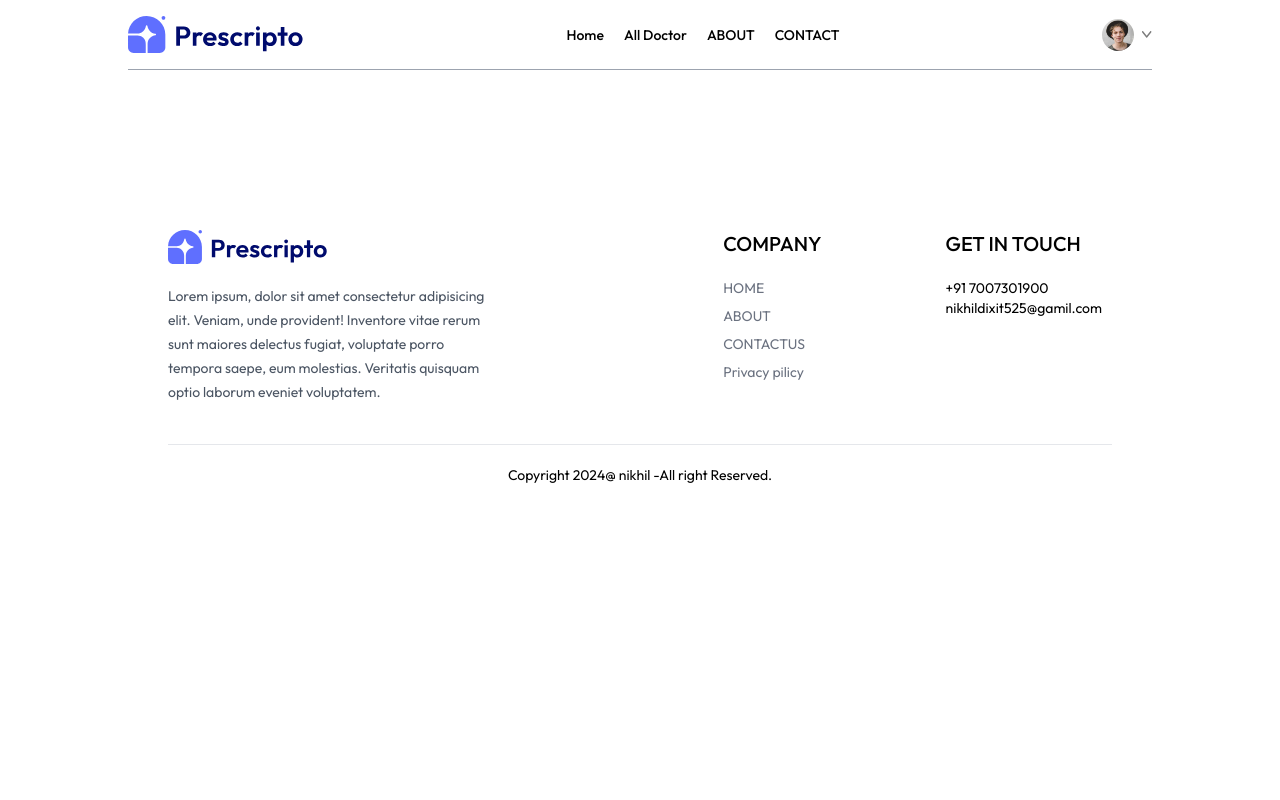
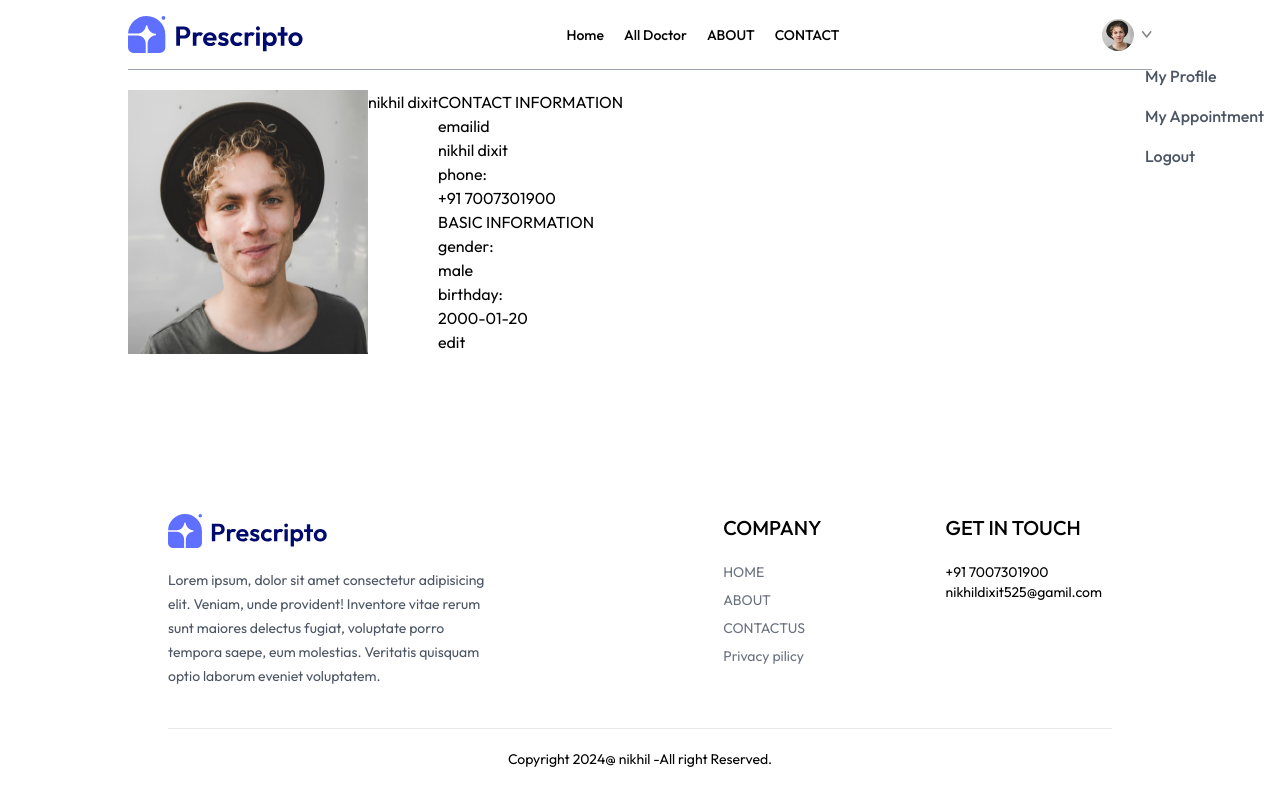
Before and after one commit to nikhildixit-321/TicketCounter, a React (Vite) app in the folder frontend/: page /my-profile in a window 1280 px wide. Built offline with nearby package versions, Linux system fonts and the light colour scheme.

Commit message:
eight commit

```diff
--- a/frontend/src/components/Navbar.jsx
+++ b/frontend/src/components/Navbar.jsx
@@ -34,7 +34,7 @@
             token ? <div className='flex items-center gap-2 cursor-pointer group-relative'>
                 <img className='w-8 rounded-full' src={assets.profile_pic} alt="" />
                 <img className='w-2.5' src={assets.dropdown_icon} alt="" />
-                <div className='absolute top-12 right-0 text-base font-medium text-gray-600 hidden hover:block '>
+                <div className='absolute top-12 right-0 text-base font-medium text-gray-600 '>
 
                     <div className='min-w-848 bg-stone rounded flex flex-col gap-4 p-4'>
                         <p onClick={()=>{navigate('my-profile')}} className='hover:text-black cursor-pointer'>My Profile</p>
--- a/frontend/src/pages/Login.jsx
+++ b/frontend/src/pages/Login.jsx
@@ -1,10 +1,46 @@
-import React from 'react'
+import React, { useState } from 'react'
 
 const Login = () => {
-  return (
-    <div>
+  const [state,setState]= useState("sign up")
+  const [email , setEmail] = useState('')
+  const [password , setPassword] = useState('')
+  const [name,setName]= useState("")
+  const onSummitHandler = async (event)=>{
+        event.preventDefault()
 
-    </div>
+
+  }
+    return (
+    <form className='min-h-[80vh] flex items-center'>
+      <div className='flex flex-col gap-3 m-auto items p-8 min-w-[340px] sm:min-w-96 border rounded-xl text-zinc-600 text-sm-shadow-lg'>
+        <p className='text-2xl font-semibold '>{state === 'Sign up'? "create account": "login"}</p>
+        <p>please {state === 'Sign up'? "create account": "log in to "} to book appointment</p>
+        {
+          state === "Sign up" &&  <div className='w-full '>
+          <p>full name</p>
+          <input className='border border-zinc-300 rounded w-full p-2 mt-1'
+          type='text' onChange={(e)=>{setName(e.target.value)}} value={name} required/>
+        </div>
+        }
+
+        <div className='w-full'>
+          <p>email</p>
+          <input className='border border-zinc-300 rounded w-full p-2 mt-1'
+          type='email' onChange={(e)=>{setEmail(e.target.value)}} value={email} required/>
+        </div>
+        <div className='w-full'>
+          <p>password</p>
+          <input className='border border-zinc-300 rounded w-full p-2 mt-1'
+          type='password' onChange={(e)=>{setPassword(e.target.value)}} value={password}  required/>
+        </div>
+        <button className='bg-primary text-white w-full py-2 rounded-md text-base'>{state === 'Sign up'? "create account": "login"}</button>
+        {
+          state==="Sign up"
+          ? <p >already have an account?<span onClick={()=>{setState('Login')}} className='text-primary underline cursor-pointer'>login here</span> </p>:
+          <p>create an new account?<span onClick={()=>{setState('Sign up')}} className='text-primary underline cursor-pointer'>click here</span></p>
+        }
+      </div>
+    </form>
   )
 }
 
--- a/frontend/src/pages/MyProfile.jsx
+++ b/frontend/src/pages/MyProfile.jsx
@@ -1,9 +1,74 @@
-import React from 'react'
+import React, { useState } from 'react'
+import { assets } from '../assets/assets_frontend/assets'
+const MyProfile = () => {
+  const [userData, setUserData]= useState({
+    name:"nikhil dixit",
+    image:assets.profile_pic,
+    email:'nikhil dixit',
+    phone:'+91 7007301900',
+    address: {
+      line1:"",
+      line2:""
+    },
+    gender:"male",
+    dob:"2000-01-20"
+  })
+  const [isEdit,setEdit]= useState(false)
+  return (
+    <div className='max-w-lg flex '>
+      <img src={userData.image} alt="" />
+{
+  isEdit?
+  <input value={userData.name} onChange={(e)=>{setUserData(prev =>({...prev,name:e.target.value}))}} type="text" />:<p>{userData.name}</p>
+}
+<hr/>
+<div>
+  <p>CONTACT INFORMATION</p>
+  <div>
+    <p>emailid</p>
+  <p>{userData.email}</p>
+  <p>phone:</p>
+  {
+  isEdit?
+  <input value={userData.phone} onChange={(e)=>{setUserData(prev =>({...prev,phone:e.target.value}))}} type="text" />:<p>{userData.phone}</p>
+}
+{/* <p>Address:</p>
+{
+  isEdit?
+ <p>
+  <input onChange={(e)=>setUserData(prev => ({...prev,address:{...prev.address,line1:e.target.value}}))} value={userData.address.line1} type='text'/>
+  <br/>
+  <input onChange={(e)=>setUserData(prev => ({...prev,address:{...prev.address,line2:e.target.value}}))}  value={userData.address.line2} type='text'/>
+ </p>:
+ <p>{userData.address.line1}
+ <br/>
+ {useState.address.line2}</p>
 
-const MyProfile = () => {
-  return (
-    <div>
-
+} */}
+  </div>
+ <div>
+  <p>
+    BASIC INFORMATION
+  </p>
+  <div>
+    <p>gender:</p>
+    {
+  isEdit?
+ <select onChange={(e)=> setUserData(prev=>({...prev,gender:e.target.value}))}><option value="male">male</option>
+ <option value="female">female</option></select>:<p>{userData.gender}</p>
+}
+<p>birthday:</p>
+{
+  isEdit? <input onChange={(e)=> setUserData(prev => ({...prev,dob:e.target.value}))} value={userData.dob} type='date'/>:
+  <p>{userData.dob}</p>
+}
+  </div>
+ </div>
+ {
+  isEdit?
+  <button  onClick={()=>{setEdit(false)}}>save INFORMATION</button>:<button onClick={()=>{setEdit(true)}}>edit</button>
+ }
+</div>
     </div>
   )
 }
```
